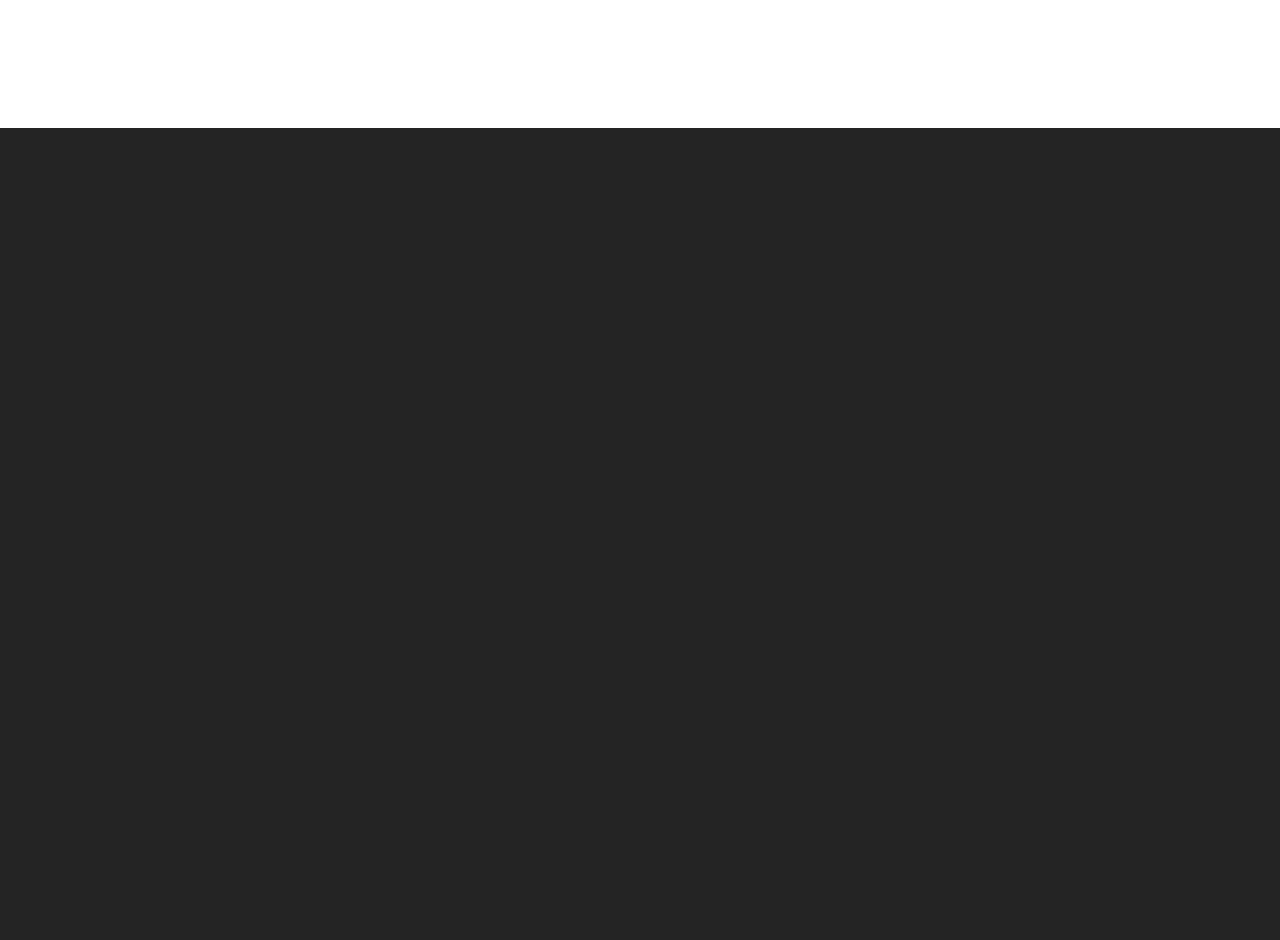
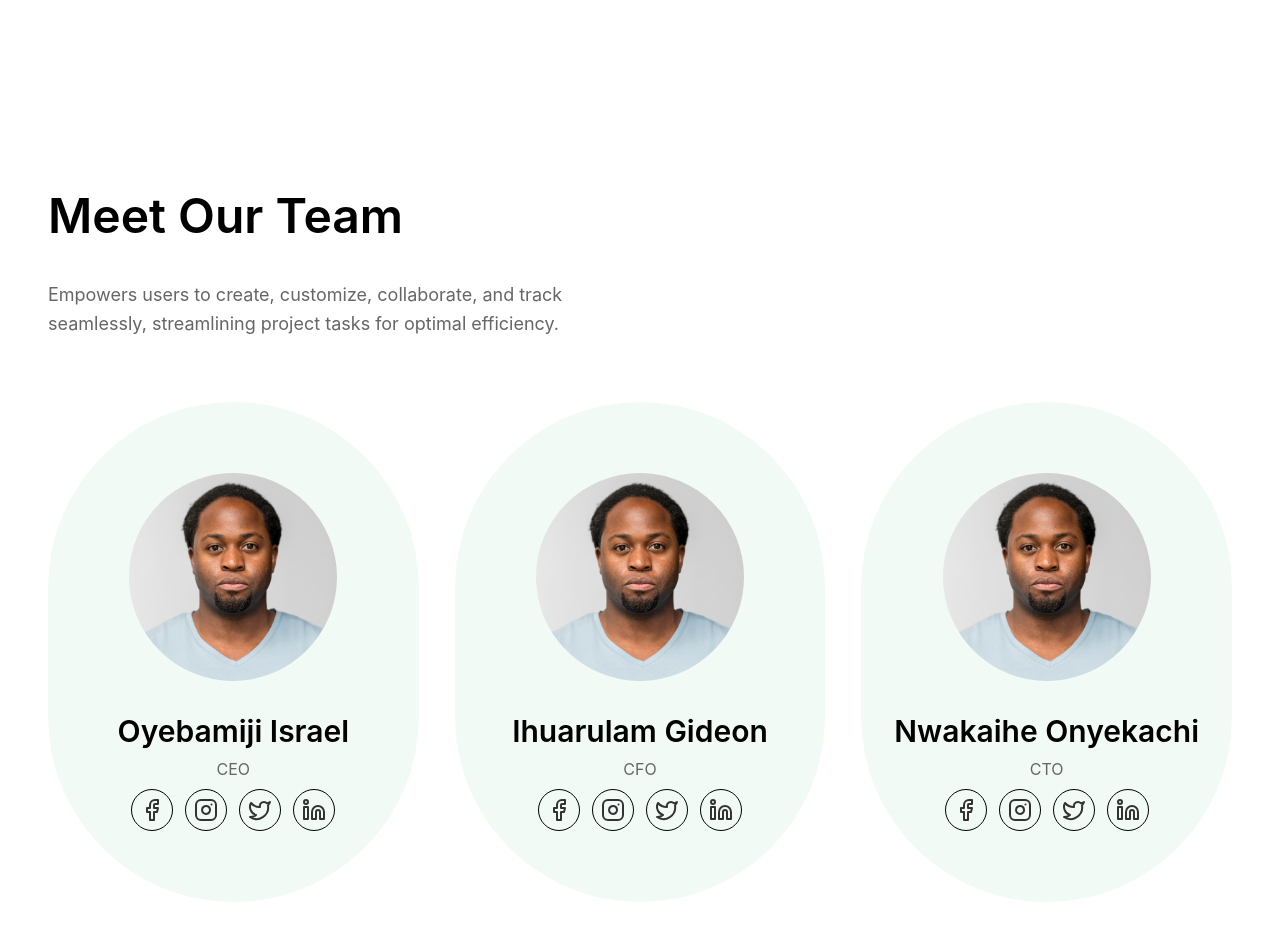
Before and after one commit to FreshCrate/freshcrate-web, a React (Vite) app: page / in a window 1280 px wide. Shown: the part 2440-3380 px from the top of the page. Before the commit the page ends 2568 px from the top, so only its background shows below. Built offline with nearby package versions, Linux system fonts and the light colour scheme.

Commit message:
Feat: Added Rest of Landing page

```diff
--- a/package.json
+++ b/package.json
@@ -10,6 +10,7 @@
     "preview": "vite preview"
   },
   "dependencies": {
+    "lucide-react": "^0.468.0",
     "react": "^18.3.1",
     "react-dom": "^18.3.1",
     "react-icons": "^5.3.0",
--- a/src/App.jsx
+++ b/src/App.jsx
@@ -3,17 +3,22 @@ import "./App.css";
 import Landing from "./components/Landing";
 import NotFound from "./NotFound";
 import Navbar from "./components/Navbar";
+import Team from "./components/Team";
+import Footer from "./components/Footer";
 
 function App() {
   return (
     <Router>
     <Navbar />
-      <Routes>
-        <Route path="/" element={<Landing />} />
-        <Route path="*" element={<NotFound />} />
-        {/* Dynamic route for blog posts */}
-      </Routes>
+        <Routes>
+          <Route path="/" element={<Landing />} />
+          <Route path="*" element={<NotFound />} />
+          {/* Dynamic route for blog posts */}
+        </Routes>
+      <Team/>
+      <Footer/>
     </Router>
+
   );
 }
 
--- /dev/null
+++ b/src/components/Footer.jsx
@@ -0,0 +1,13 @@
+import React from 'react'
+
+const Footer = () => {
+  return (
+    <div className='grid'>
+      <div>
+
+      </div>
+    </div>
+  )
+}
+
+export default Footer
--- a/src/components/Navbar.jsx
+++ b/src/components/Navbar.jsx
@@ -1,10 +1,15 @@
 import { useState, useEffect } from "react";
-import { FiMenu, FiX } from "react-icons/fi";
+// import { FiMenu, FiX } from "react-icons/fi";
 import logo from "/assets/images/freshcrate_logo.png";
+import { Menu, X } from "lucide-react";
 
 const Navbar = () => {
   const [isMenuOpen, setIsMenuOpen] = useState(false);
   const [isScrolled, setIsScrolled] = useState(false);
+
+  // const toggleNarbar = () => {
+  //   setIsMenuOpen(!isMenuOpen)
+  // }
 
   // Track scroll position
   useEffect(() => {
@@ -31,7 +36,7 @@ const Navbar = () => {
         isScrolled ? "bg-white shadow-md" : "bg-transparent"
       }`}
     >
-      <div className="container mx-auto px-6 md:px-12 flex items-center justify-between h-28">
+      <div className="container flex items-center justify-between px-6 mx-auto md:px-12 h-28">
         {/* Logo */}
         <a href="#">
           <img
@@ -50,9 +55,22 @@ const Navbar = () => {
             className={`text-2xl ${isScrolled ? "text-black" : "text-white"}`}
             aria-label="Toggle menu"
           >
-            {isMenuOpen ? <FiX /> : <FiMenu />}
+            {isMenuOpen ? <X/> : <Menu/>}
           </button>
         </div>
+
+        {/* Mobile Menu
+        <div className="flex flex-col justify-center lg:hidden md:">
+                <button onClick={toggleNarbar}>
+                  {isMenuOpen ? <X/> : <Menu/>}
+                </button>
+        </div>  */}
+
+        {/* {isMenuOpen && (
+          <div className="">
+
+          </div>
+        )} */}
 
         {/* Navigation Links */}
         <ul
@@ -61,6 +79,7 @@ const Navbar = () => {
               ? "fixed inset-0 bg-black bg-opacity-90 flex flex-col items-center justify-center space-y-8 z-10"
               : "hidden"
           } md:flex md:items-center md:space-x-12`}
+
         >
           {navLinks.map((link) => (
             <li key={link.name}>
--- /dev/null
+++ b/src/components/Team.jsx
@@ -0,0 +1,136 @@
+import React from 'react'
+import face from "/assets/images/face.jpg";
+import { Facebook, Instagram, Twitter, Linkedin } from 'lucide-react';
+
+const Team = () => {
+  return (
+    <div className='container mx-auto px-6 md:px-12 py-8 md:py-16'>
+        <div className='text-black space-y-10 mb-16'>
+            <h1 className='text-4xl md:text-5xl font-semibold'>Meet Our Team</h1>
+            <p className='text-gray-600 text-lg leading-relaxed text-1xl lg:w-1/2 w-full'>Empowers users to create, customize, collaborate, and track seamlessly, streamlining project tasks for optimal efficiency.</p>
+        </div>
+
+
+
+        <div className='grid lg:h-[30rem] h-auto w-full lg:grid-cols-3 md:grid-cols-2 grid-cols-1 gap-9'>
+            {/* Team Section 1 */}
+
+            <div className='bg-[rgba(4,148,79,0.05)] lg:w-full md:w-[1/2] w-[9/10] h-[500px] justify-center items-center flex flex-col rounded-t-full rounded-b-full'>
+                <img src={face} alt='Oyebamiji Israel'
+                className='rounded-full w-52 h-52 mb-8'
+                />
+
+                <div className='grid text-black space-y-2'>
+                    <h1 className='font-semibold lg:text-3xl text-2xl'>Oyebamiji Israel </h1>
+                    <p className='text-center text-gray-600'>CEO</p>
+
+                    {/* Icons */}
+                    <div className='flex flex-row space-x-3 justify-center text-gray-800'>
+                        <div className='border border-black rounded-full p-2'>
+                            <Facebook  />
+                        </div>
+
+                        <div className='border border-black rounded-full p-2'>
+                            <Instagram  />
+                        </div>
+
+                        <div className='border border-black rounded-full p-2'>
+                            <Twitter />
+                        </div>
+
+                        <div className='border border-black rounded-full p-2'>
+                            <Linkedin />
+                        </div>
+
+
+
+                    </div>
+
+                </div>
+
+            </div>
+            {/* End */}
+
+             {/* Team Section 2 */}
+
+             <div className='bg-[rgba(4,148,79,0.05)] lg:w-full md:w-[1/2] w-[9/10] h-[500px] justify-center items-center flex flex-col rounded-t-full rounded-b-full'>
+                <img src={face} alt='Oyebamiji Israel'
+                className='rounded-full w-52 h-52 mb-8'
+                />
+
+                <div className='grid text-black space-y-2'>
+                    <h1 className='font-semibold lg:text-3xl text-2xl'>Ihuarulam Gideon</h1>
+                    <p className='text-center text-gray-600'>CFO</p>
+
+                    {/* Icons */}
+                    <div className='flex flex-row space-x-3 justify-center text-gray-800'>
+                        <div className='border border-black rounded-full p-2'>
+                            <Facebook  />
+                        </div>
+
+                        <div className='border border-black rounded-full p-2'>
+                            <Instagram  />
+                        </div>
+
+                        <div className='border border-black rounded-full p-2'>
+                            <Twitter />
+                        </div>
+
+                        <div className='border border-black rounded-full p-2'>
+                            <Linkedin />
+                        </div>
+
+
+
+                    </div>
+
+                </div>
+
+            </div>
+            {/* End */}
+
+            {/* Team Section 3 */}
+
+            <div className='bg-[rgba(4,148,79,0.05)] lg:w-full md:w-[1/2] w-[9/10] h-[500px] justify-center items-center flex flex-col rounded-t-full rounded-b-full'>
+                <img src={face} alt='Oyebamiji Israel'
+                className='rounded-full w-52 h-52 mb-8'
+                />
+
+                <div className='grid text-black space-y-2'>
+                    <h1 className='font-semibold lg:text-3xl text-2xl'>Nwakaihe Onyekachi </h1>
+                    <p className='text-center text-gray-600'>CTO</p>
+
+                    {/* Icons */}
+                    <div className='flex flex-row space-x-3 justify-center text-gray-800'>
+                        <div className='border border-black rounded-full p-2'>
+                            <Facebook  />
+                        </div>
+
+                        <div className='border border-black rounded-full p-2'>
+                            <Instagram  />
+                        </div>
+
+                        <div className='border border-black rounded-full p-2'>
+                            <Twitter />
+                        </div>
+
+                        <div className='border border-black rounded-full p-2'>
+                            <Linkedin />
+                        </div>
+
+
+
+                    </div>
+
+                </div>
+
+            </div>
+            {/* End */}
+
+        </div>
+
+    </div>
+  )
+}
+
+export default Team
```
Also changed, not shown: public/assets/images/face.jpg (added), 1 other file (tests, documents, lock files or other folders).
